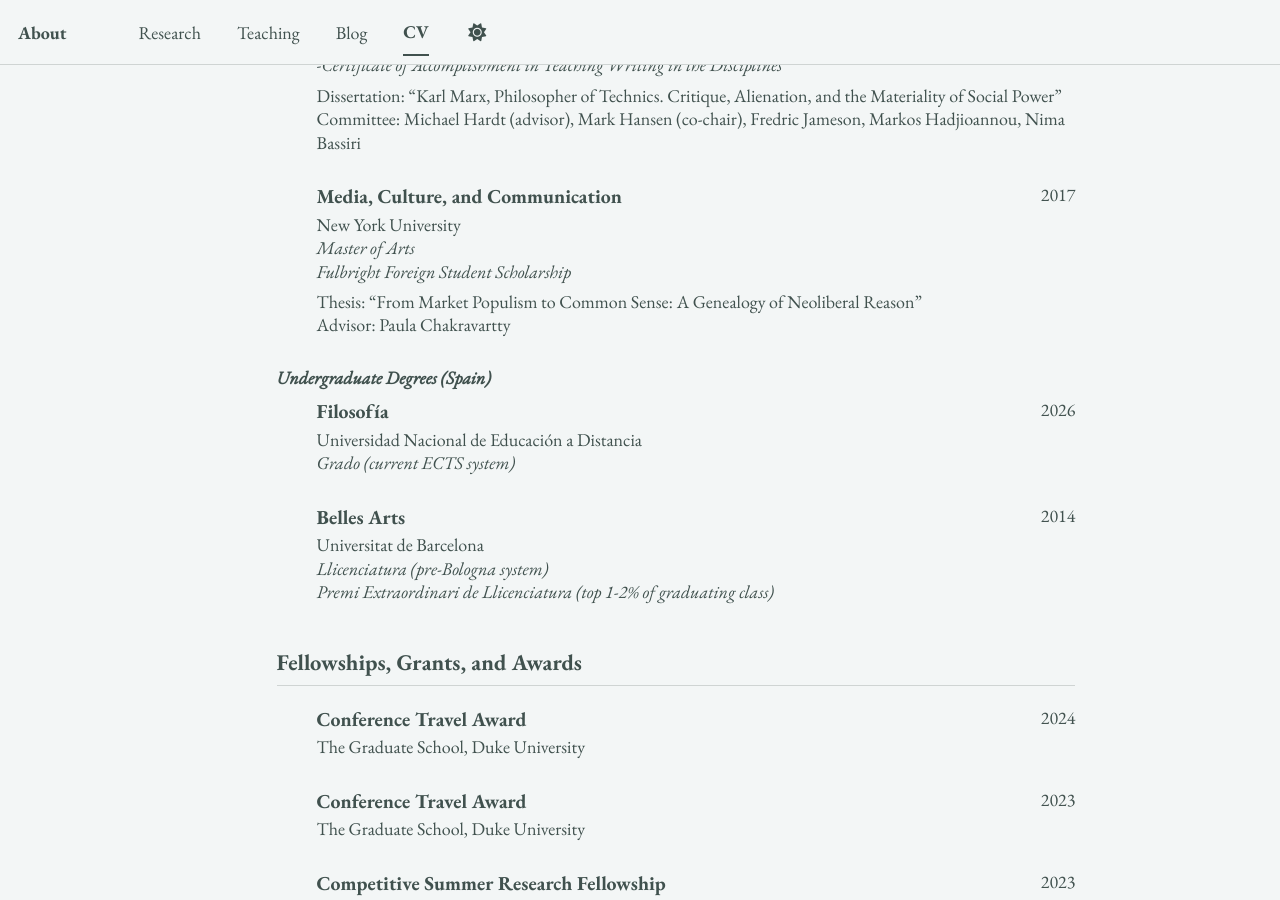
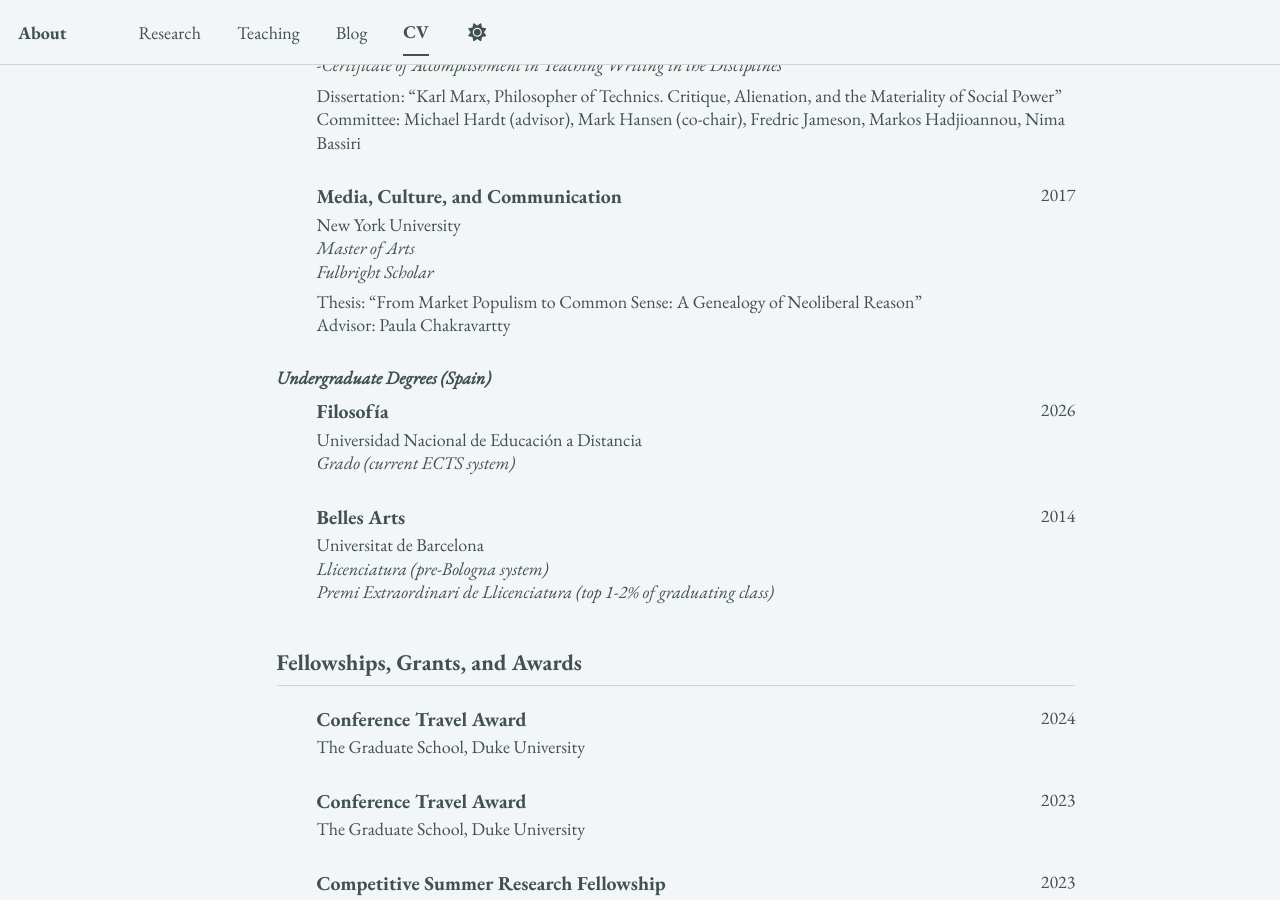
Before and after one commit to epujol90/epujol90.github.io, a Jekyll site: the page built from _pages/cv-json.md, in a window 1280 px wide and 900 px high, scrolled down 645 px. Built offline with Jekyll 4.4.1, drawn with Linux system fonts in a browser that asks for light colours; a script bundle is joined from its source files by our own code; library files that are not in the unit come from our copies.

Commit message:
Update cv.json

```diff
--- a/_data/cv.json
+++ b/_data/cv.json
@@ -52,7 +52,7 @@
       "courses": [],
       "category": "Graduate Degrees (United States)",
       "awards": [
-        "Fulbright Foreign Student Scholarship"
+        "Fulbright Scholar"
       ],
       "thesis": "From Market Populism to Common Sense: A Genealogy of Neoliberal Reason",
       "advisor": "Paula Chakravartty"
```
